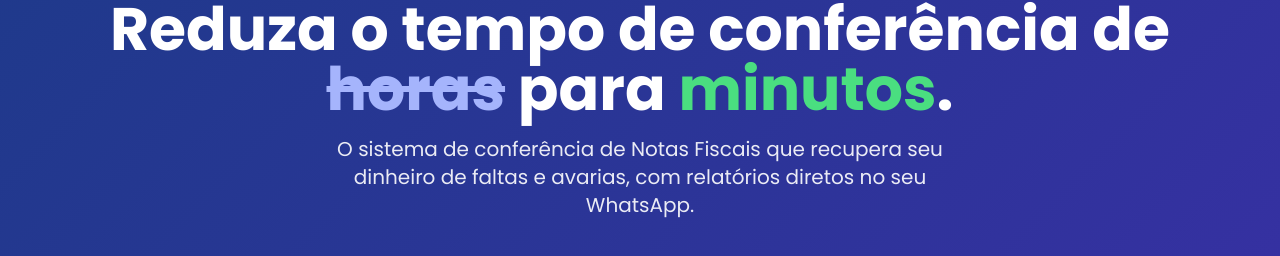
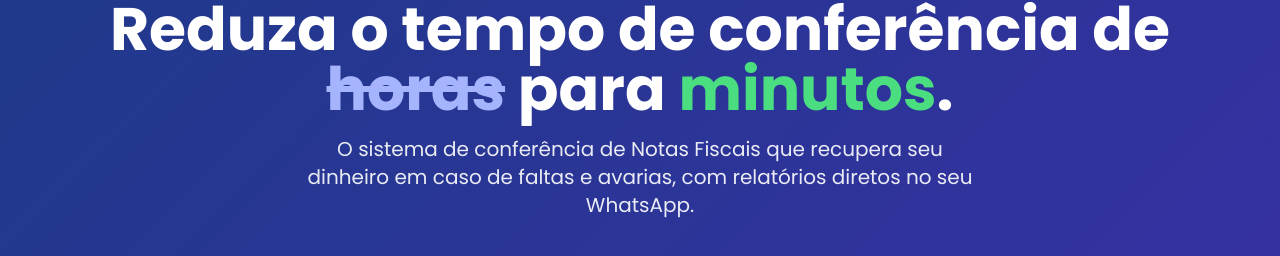
Before and after one commit to sabrininanini-pixel/teste-js-obf, a plain HTML site: page index.html in a window 1280 px wide. Shown: the part 113-369 px from the top of the page. Drawn offline with nearby package versions, Linux system fonts and the light colour scheme.

Commit message:
Fix wording in index.html description

```diff
--- a/index.html
+++ b/index.html
@@ -20,7 +20,7 @@
                 Reduza o tempo de conferência de <span class="text-indigo-300 text-decoration-line: line-through">horas</span> para <span class="text-green-400">minutos</span>.
             </h1>
             <p class="text-lg md:text-xl opacity-90 mb-10 max-w-2xl mx-auto">
-                O sistema de conferência de Notas Fiscais que recupera seu dinheiro de faltas e avarias, com relatórios diretos no seu WhatsApp.
+                O sistema de conferência de Notas Fiscais que recupera seu dinheiro em caso de faltas e avarias, com relatórios diretos no seu WhatsApp.
             </p>
             <div class="flex flex-col sm:flex-row justify-center gap-4">
                 <a href="#contato" class="bg-green-500 hover:bg-green-600 text-white font-bold py-4 px-8 rounded-lg text-lg transition shadow-lg">Quero na minha loja</a>
```
